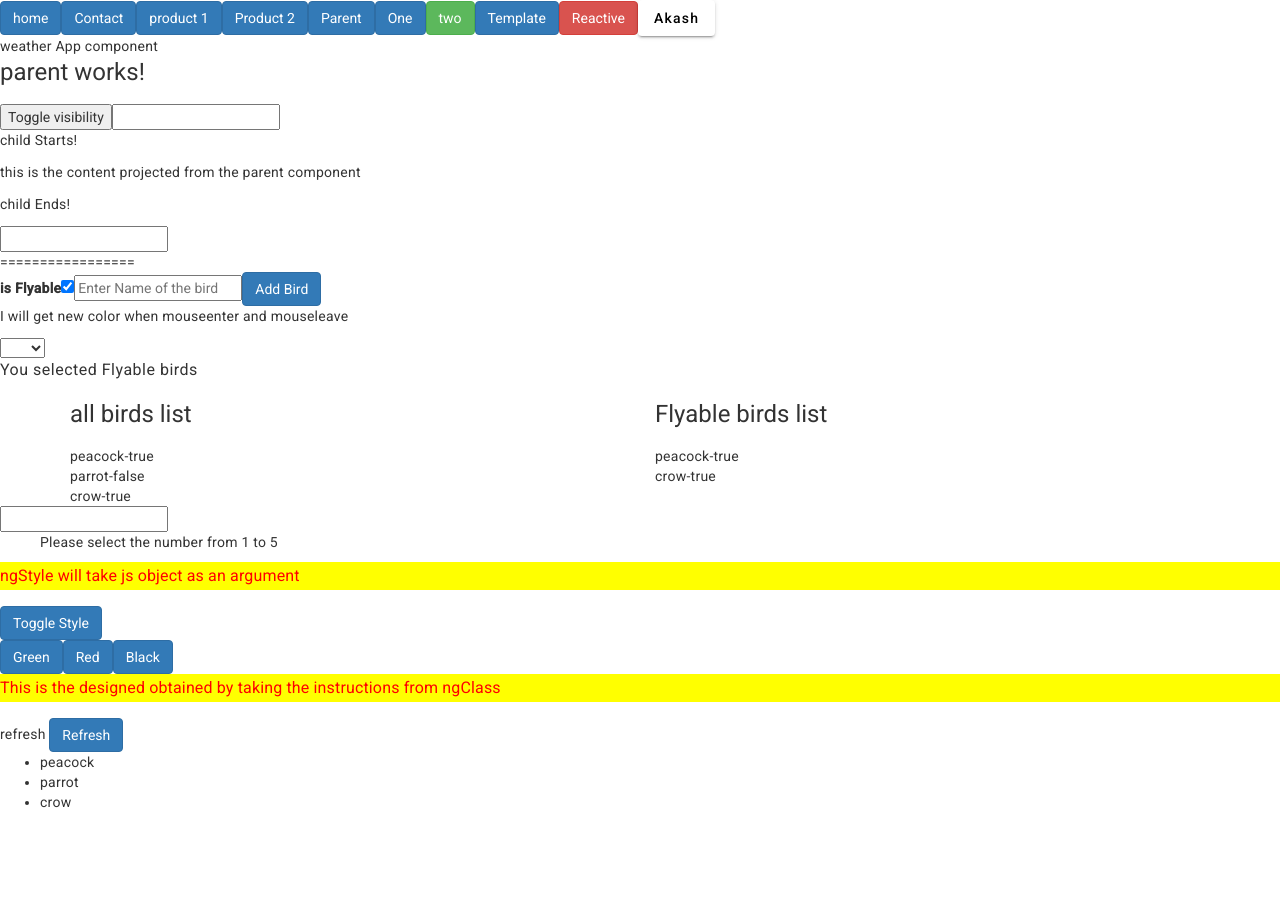
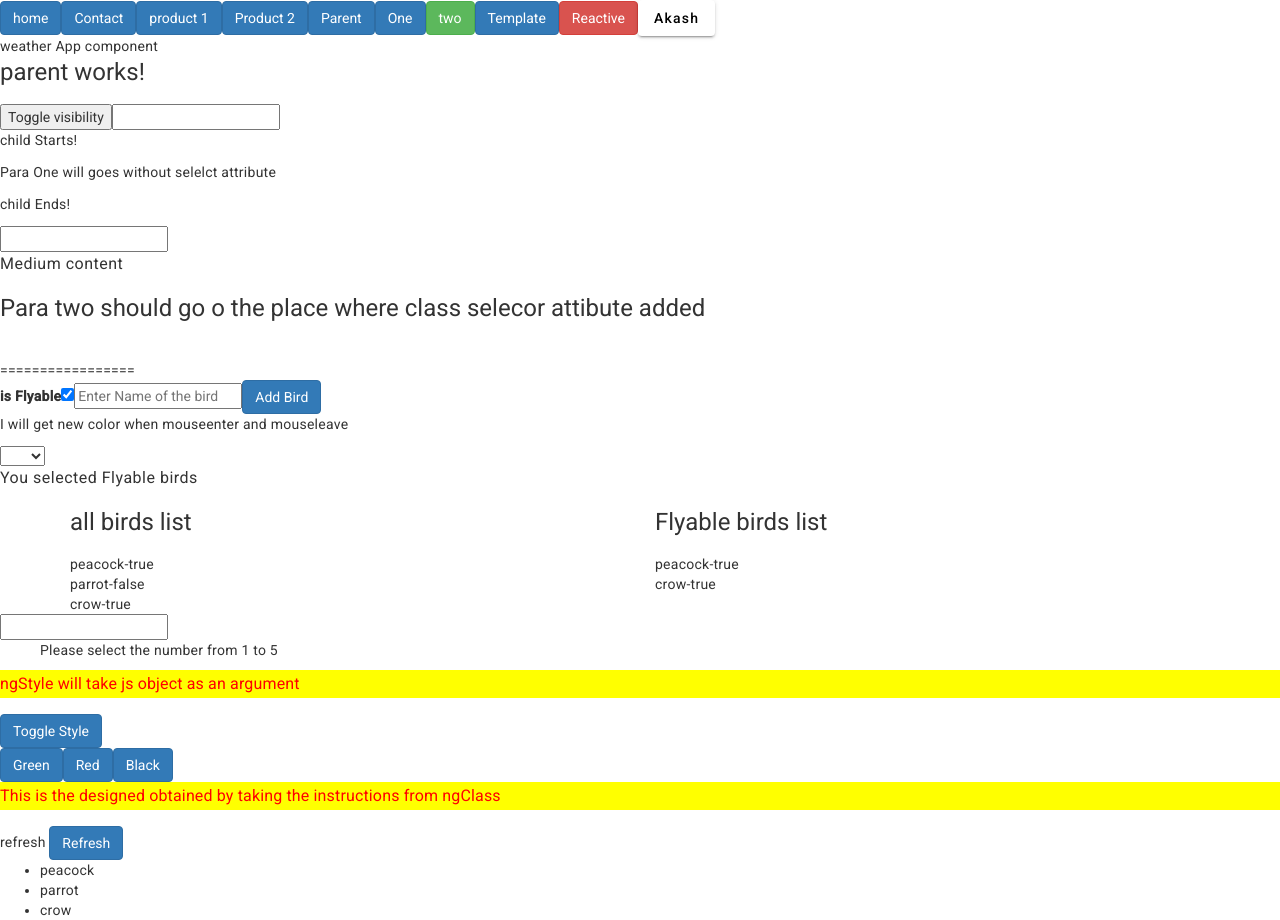
Before and after one commit to Rrrummadi2020/angular-udemy, an Angular app: page /parent in a window 1280 px wide. Both pictures are taken after a click on the button "Toggle visibility". Before the commit the page ends 812 px from the top, so only its background shows below. Built offline with nearby package versions, Linux system fonts and the light colour scheme; no server answers.

Commit message:
multi slot content projections

```diff
--- a/src/app/child/child.component.html
+++ b/src/app/child/child.component.html
@@ -5,3 +5,5 @@
 <ng-content></ng-content>
 <p #childTemplateVari>child Ends!</p>
 <input type="text" (input)="sendDataToParent($event)">
+<h4>Medium content</h4>
+<ng-content select=".parentView"></ng-content>
--- a/src/app/parent/parent.component.html
+++ b/src/app/parent/parent.component.html
@@ -2,7 +2,8 @@
 <button (click)="onStateChange()">Toggle visibility</button>
 <input type="text" [(ngModel)]="originalValue">
 <app-child [parentValue]="originalValue" *ngIf="isPresent" [birds]="birds" (sendData)="receivedDate($event)">
-  <p #projectedContent>this is the content projected from the parent component</p>
+  <p #projectedContent>Para One will goes without selelct attribute</p>
+  <h1 class="parentView">Para two should go o the place where class selecor attibute added </h1>
 </app-child>
 <br> =================<br>
 <label for="isFlyable">is Flyable</label>
```
